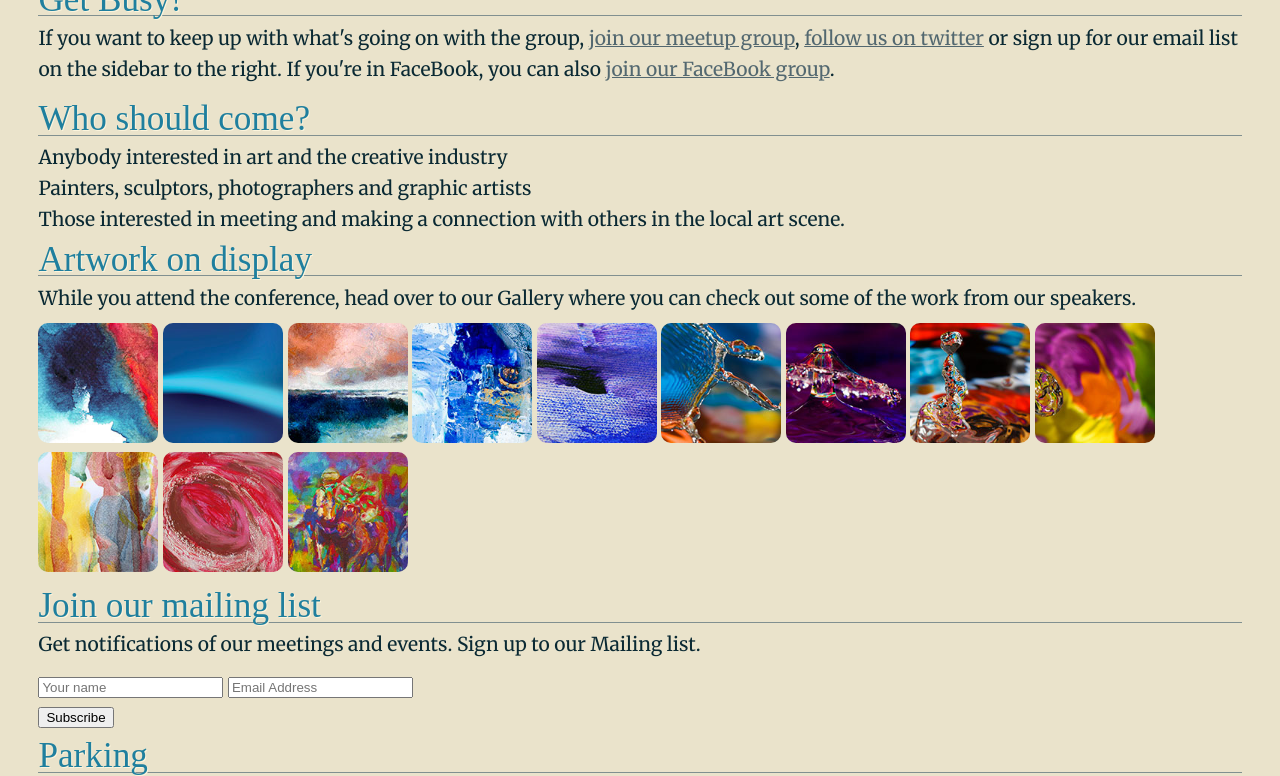
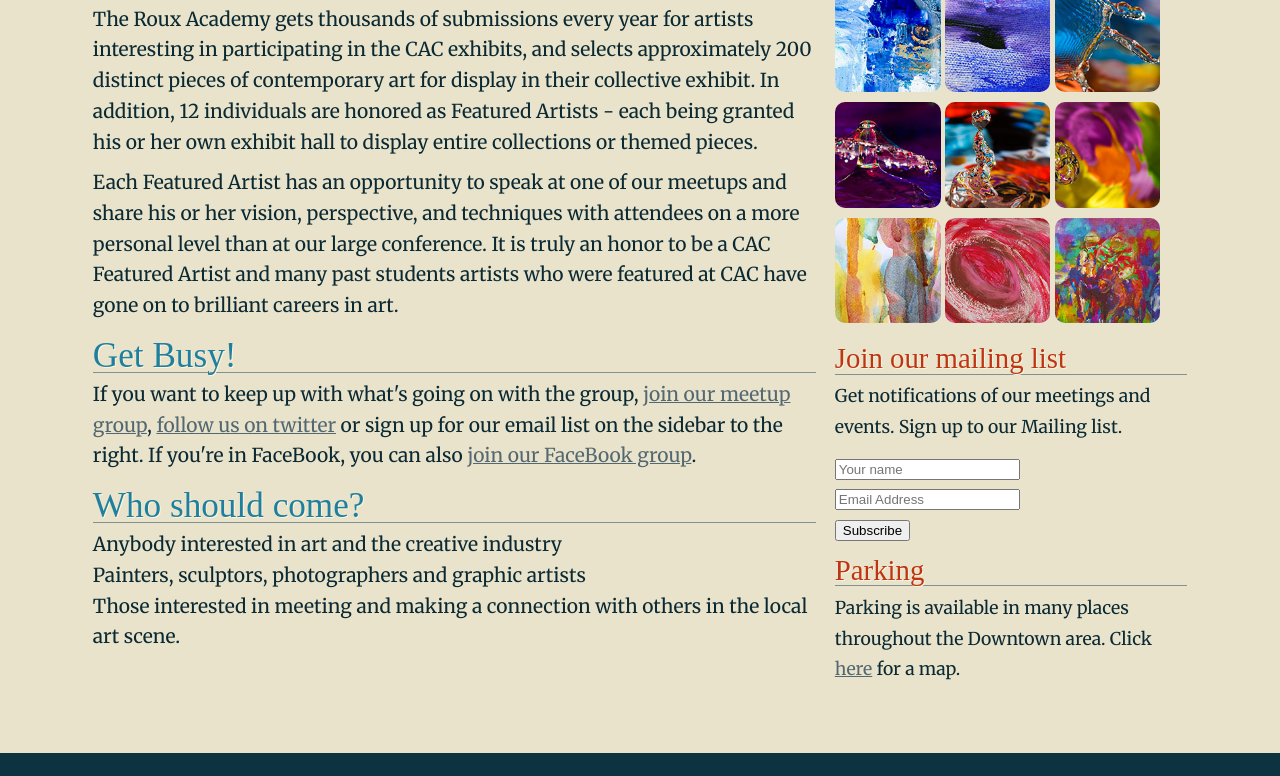
Before and after one commit to Ilya-Polyakov/sassycompass, a website: page index.html in a window 1280 px wide. Shown: the part 1694-2470 px from the top of the page. Drawn offline with Linux system fonts and the light colour scheme.

Commit message:
End of lesson 6.4. Added some breakpoints. Using susyone instead of susy. More styling

```diff
--- a/_/components/sass/_layout.scss
+++ b/_/components/sass/_layout.scss
@@ -1,8 +1,67 @@
+// susy setup -------------------------------------------
+
+  $total-columns                : 12;
+  $column-width                 : 4em;
+  $gutter-width                 : 1em;
+  $grid-padding                 : $gutter-width;
+
+  @include border-box-sizing;
+
+  $small                        : 30em;
+  $medium                       : 47em;
+  $large                        : 75em;
+
 // layout -------------------------------------------
 
+
+//Content
   .layout{
+    @include container;
     padding: 3%;
-  }
+
+    // Primary -------------------------------------------
+    .primary{
+      margin-top:.2em;
+      @include at-breakpoint($medium) {
+        @include span-columns(8,12);
+
+        #nextmeeting{
+          @include border-radius(20px);
+          color: $paleyellow;
+          margin-bottom: 10px;
+          margin-top: 10px;
+          padding: 0px 20px 20px 20px;
+          background: $cyan;
+
+          h1{
+            color: darken($cyan, 15);
+            border:none;
+            text-shadow: none;
+            margin-bottom: 20px;
+          }
+
+          a{
+            color: $darkblue;
+          } //a
+
+        }//nextmeeting
+
+      } //$medium
+    } // primary
+
+    // Secondary -------------------------------------------
+    .secondary{
+      @include at-breakpoint($medium);
+        @include span-columns(4 omega,12);
+        font-size: 1.1rem;
+        h1{
+          font-size: 1.8rem;
+          color:$orange;
+        } //h1
+    } // medium
+
+  } // Content layout
+
 
 // header -------------------------------------------
 
@@ -12,8 +71,33 @@
       margin: 2.5%;
       max-width: 500px;
       margin-bottom: 0;
-    }
-  }
+    } //img
+
+    .hero{
+      width:100%;
+      @include at-breakpoint($medium) {
+        position: relative;
+        display: block;
+        width:100%;
+        height: 450px;
+        @include background(linear-gradient(bottom left, rgba($darkerblue, .6), rgba($darkerblue, 0)),image-url('misc/helper.jpg'));
+        background-repeat: no-repeat;
+        background-position: center center;
+        -webkit-background-size: cover;
+        -moz-background-size: cover;
+        -o-background-size: cover;
+        background-size: cover;
+        margin: 0 auto;
+
+        .branding{
+          position: absolute;
+          bottom: 0;
+        } // branding
+
+      } //medium
+    } //hero
+
+  } //header
 
 // navigation -----------------------------------------
 
--- a/_/components/sass/_modules.scss
+++ b/_/components/sass/_modules.scss
@@ -26,6 +26,7 @@
   #nextmeeting{
     @include clearfix;
     img{
+      @include border-radius;
       width: 30%;
       max-width: 130px;
       float: left;
--- a/_/components/sass/styles.scss
+++ b/_/components/sass/styles.scss
@@ -1,6 +1,6 @@
 @import "compass";
 @import "compass/reset";
-@import "susy";
+@import "susyone";
 
 @import "variables";
 @import "mixins";
--- a/gruntfile.js
+++ b/gruntfile.js
@@ -25,7 +25,7 @@ module.exports = function(grunt) {
       }, //scripts
       sass: {
         files: ['_/components/sass/*.scss'],
-        tasks: ['compass:dev']
+        tasks: ['compass:dev'],
       }, //sass
       html: {
         files: ['*.html'],
```
Also changed, not shown: _/css/styles.css, 1 other file.
